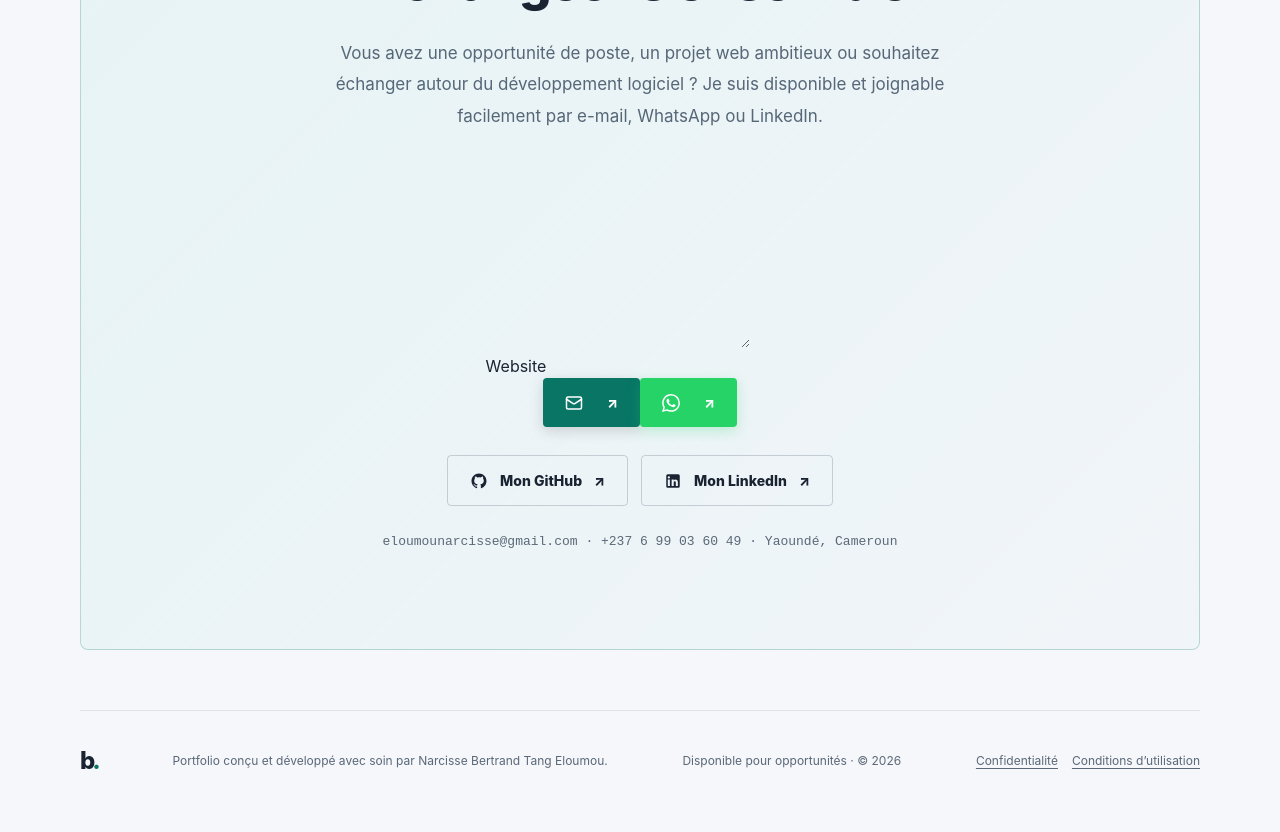
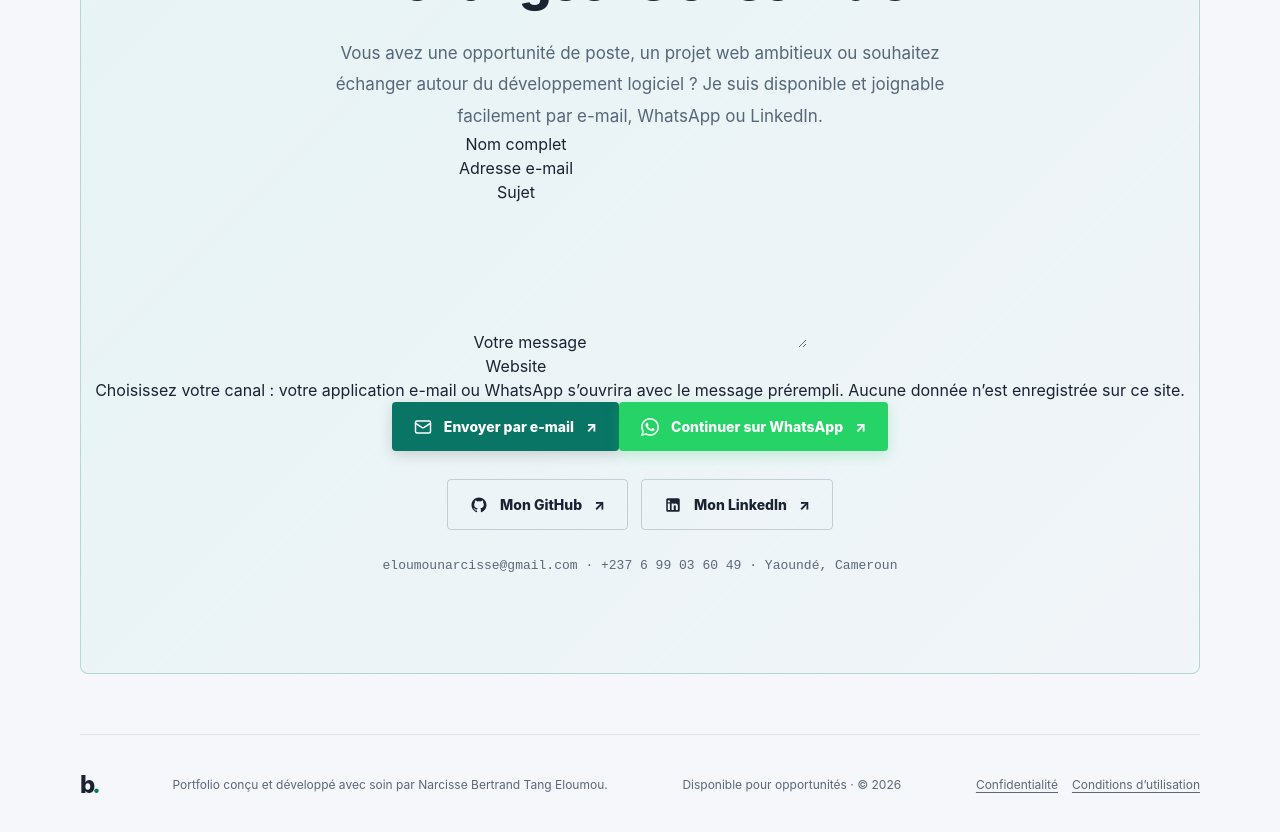
Before and after one commit to NBertrand1/Portfolio, a React (Vite) app: page / in a window 1280 px wide. Shown: the part 5700-6532 px from the top of the page. Before the commit the page ends 6510 px from the top, so only its background shows below. Built offline with nearby package versions, Linux system fonts and the light colour scheme.

Commit message:
feat(contact): add French and English form copy

```diff
--- a/src/data/portfolioData.js
+++ b/src/data/portfolioData.js
@@ -222,6 +222,13 @@ export const content = {
     code: 'Explorer le code source',
     contactTitle: 'Échangeons ensemble',
     contactText: 'Vous avez une opportunité de poste, un projet web ambitieux ou souhaitez échanger autour du développement logiciel ? Je suis disponible et joignable facilement par e-mail, WhatsApp ou LinkedIn.',
+    formNameLabel: 'Nom complet',
+    formEmailLabel: 'Adresse e-mail',
+    formSubjectLabel: 'Sujet',
+    formMessageLabel: 'Votre message',
+    formHelp: 'Choisissez votre canal : votre application e-mail ou WhatsApp s’ouvrira avec le message prérempli. Aucune donnée n’est enregistrée sur ce site.',
+    formEmailAction: 'Envoyer par e-mail',
+    formWhatsAppAction: 'Continuer sur WhatsApp',
     email: 'M’écrire un e-mail',
     github: 'Mon GitHub',
     linkedin: 'Mon LinkedIn',
@@ -267,6 +274,13 @@ export const content = {
     code: 'View source code',
     contactTitle: 'Let’s connect',
     contactText: 'Have a developer opening, an inspiring web project, or want to discuss software engineering? I am available and easy to reach via email, WhatsApp, or LinkedIn.',
+    formNameLabel: 'Full name',
+    formEmailLabel: 'Email address',
+    formSubjectLabel: 'Subject',
+    formMessageLabel: 'Your message',
+    formHelp: 'Choose how to continue: your email app or WhatsApp will open with the message prefilled. This website does not store your data.',
+    formEmailAction: 'Send by email',
+    formWhatsAppAction: 'Continue on WhatsApp',
     email: 'Send an email',
     github: 'My GitHub',
     linkedin: 'My LinkedIn',
```
